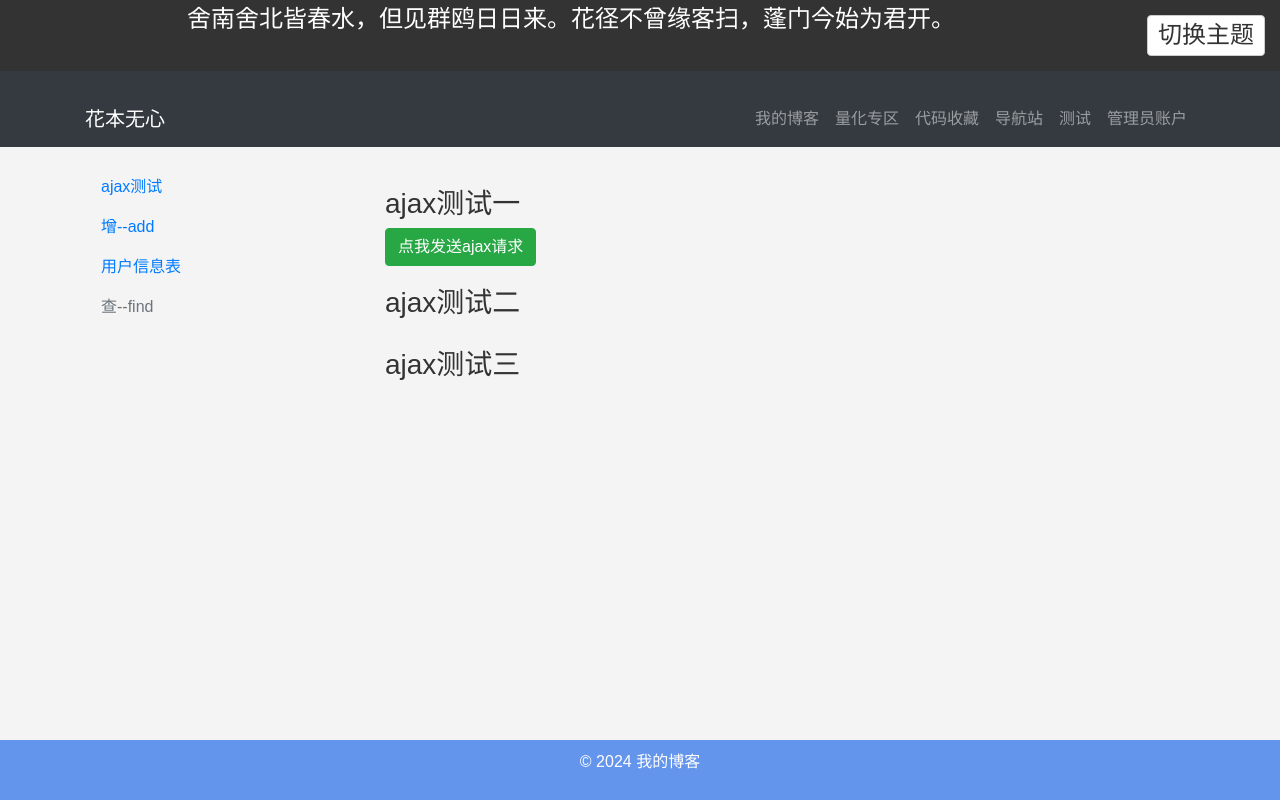
After one commit to xiejunliang2021/Dj_Blog, a Django app: page /blog/test_ajax/ in a window 1280 px wide. The commit adds this page. Run offline with Django 4.2, Linux system fonts and the light colour scheme; some libraries are stand-ins or nearby versions.

Commit message:
配置bootstrap

```diff
--- a/Blog/urls.py
+++ b/Blog/urls.py
@@ -19,5 +19,6 @@ urlpatterns = [
     path('admin/<int:nid>/delete/', admin_delete, name='admin_delete'),
     path('admin/<int:nid>/edit/', admin_edit, name='admin_edit'),
     path('admin/<int:nid>/reset/', admin_reset, name='admin_reset'),
+    path('test_ajax/', test_ajax, name="test_ajax"),
 
 ]
--- a/Blog/views.py
+++ b/Blog/views.py
@@ -317,3 +317,7 @@ def login(request):
             form.add_error(field="password", error="用户名或密码错误")
             return render(request, 'login.html', {"form": form})
     return render(request, 'login.html', {"form": form})
+
+
+def test_ajax(request):
+    return render(request, 'test_ajax.html')
--- a/Dj_Blog/settings.py
+++ b/Dj_Blog/settings.py
@@ -129,7 +129,7 @@ USE_TZ = True
 # Static files (CSS, JavaScript, Images)
 # https://docs.djangoproject.com/en/4.2/howto/static-files/
 
-STATIC_URL = 'static/'
+STATIC_URL = '/static/'
 STATICFILES_DIRS = (os.path.join(BASE_DIR, "static"),)
 
 # Default primary key field type
--- a/Dj_Blog/urls.py
+++ b/Dj_Blog/urls.py
@@ -26,4 +26,5 @@ urlpatterns = [
     # include中的第二个参数是app的名称
     path('pystock/', include(('Pystock.urls', 'Pystock'), namespace='pystock')),
     path('login/', login, name='login'),
+
 ]
--- a/templates/index.html
+++ b/templates/index.html
@@ -1,3 +1,4 @@
+{% load static %}
 <!DOCTYPE html>
 <html lang="en">
 <head>
@@ -5,8 +6,7 @@
     <meta name="viewport" content="width=device-width, initial-scale=1.0">
     <title>我的个人博客</title>
     <!-- 引入 Bootstrap 样式 -->
-    <link rel="stylesheet" href="https://cdn.jsdelivr.net/npm/bootstrap@4.6.2/dist/css/bootstrap.min.css"
-          integrity="sha384-xOolHFLEh07PJGoPkLv1IbcEPTNtaed2xpHsD9ESMhqIYd0nLMwNLD69Npy4HI+N" crossorigin="anonymous">
+    <link rel="stylesheet" href="{% static 'plugins/bootstrap-4.6.2-dist/css/bootstrap.min.css' %}">
 
     <style>
         :root {
@@ -128,10 +128,13 @@
     <p>&copy; 2024 我的博客</p>
 </footer>
 
-<!-- 引入 Bootstrap 的 JavaScript 插件 -->
-<script src="https://code.jquery.com/jquery-3.5.1.slim.min.js"></script>
-<script src="https://cdn.jsdelivr.net/npm/@popperjs/core@1.16.1/dist/umd/popper.min.js"></script>
-<script src="https://stackpath.bootstrapcdn.com/bootstrap/4.5.2/js/bootstrap.min.js"></script>
+{% block js %}
+
+	<!-- 引入 Bootstrap 的 JavaScript 插件 -->
+    <script src="{% static 'plugins/bootstrap-4.6.2-dist/js/jquery.js' %}"></script>
+    <script src="{% static 'plugins/bootstrap-4.6.2-dist/js/bootstrap.min.js' %}"></script>
+
+{% endblock %}
 
 <!-- 主题切换脚本 -->
 <script>
--- /dev/null
+++ b/templates/test_ajax.html
@@ -0,0 +1,18 @@
+{% extends 'test_blog.html' %}
+
+{% block body %}
+    <div class="container">
+        <h3>ajax测试一</h3>
+
+        <input type="button" class="btn btn-success" value="点我发送ajax请求">
+    </div>
+
+    <div class="container">
+        <h3>ajax测试二</h3>
+    </div>
+
+    <div class="container">
+        <h3>ajax测试三</h3>
+    </div>
+
+{% endblock %}
--- a/templates/test_blog.html
+++ b/templates/test_blog.html
@@ -3,6 +3,9 @@
 {% block second_nav %}
 
     <ul class="nav flex-column">
+        <li class="nav-item">
+            <a class="nav-link active" href="{% url 'blog:test_ajax' %}">ajax测试</a>
+        </li>
         <li class="nav-item">
             <a class="nav-link active" href="{% url 'blog:django_add' %}">增--add</a>
         </li>
@@ -29,7 +32,7 @@
                 <li><img src="/{{ dt.img1 }}" alt="图片不见了" style="width: 600px; height:500px"></li>
             </ul>
         {% endfor %}
-            <img src="{% static 'I:\dj_blog\Dj_Blog\static\images\p1.jpg' %}" alt="waibu">
+            <img src="{% static 'images\p1.jpg' %}" alt="waibu">
          {{ info }}
         </div>
 
```
Lines whose indentation alone changed are shown as unchanged.
